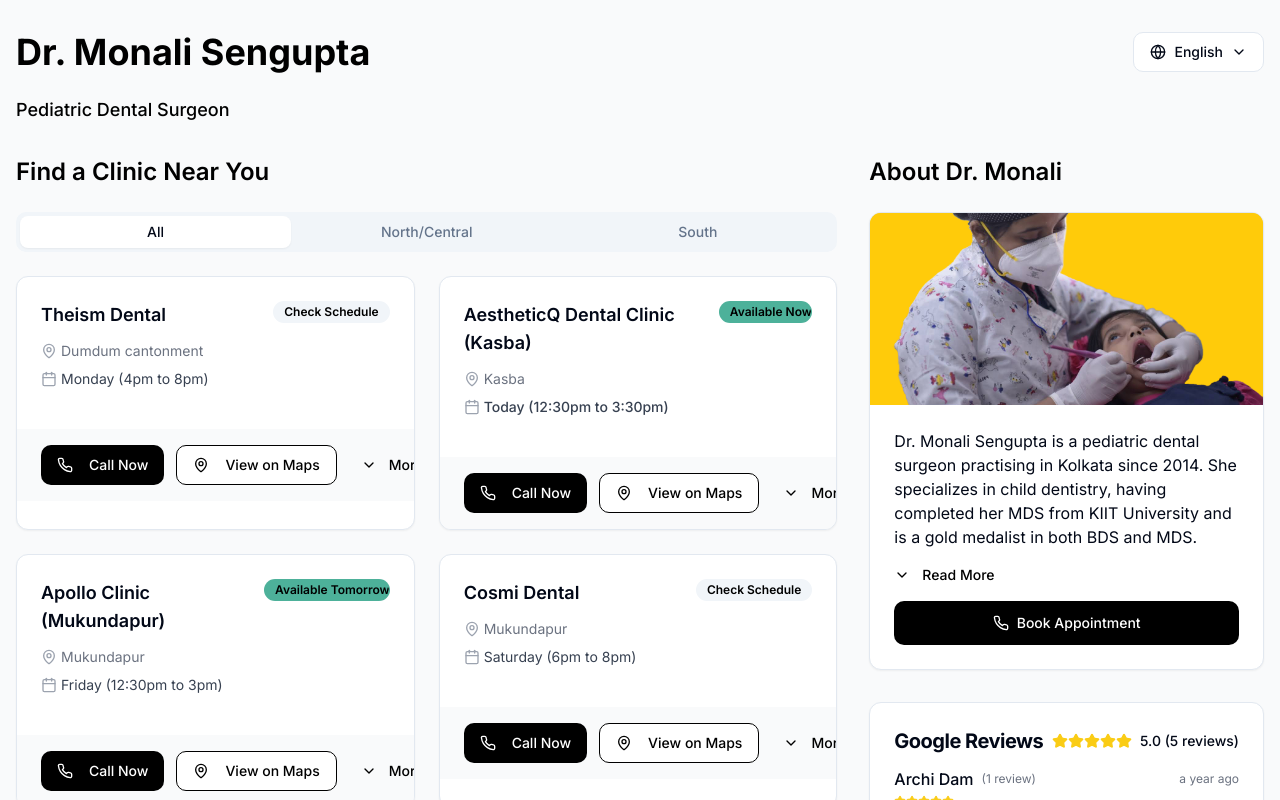
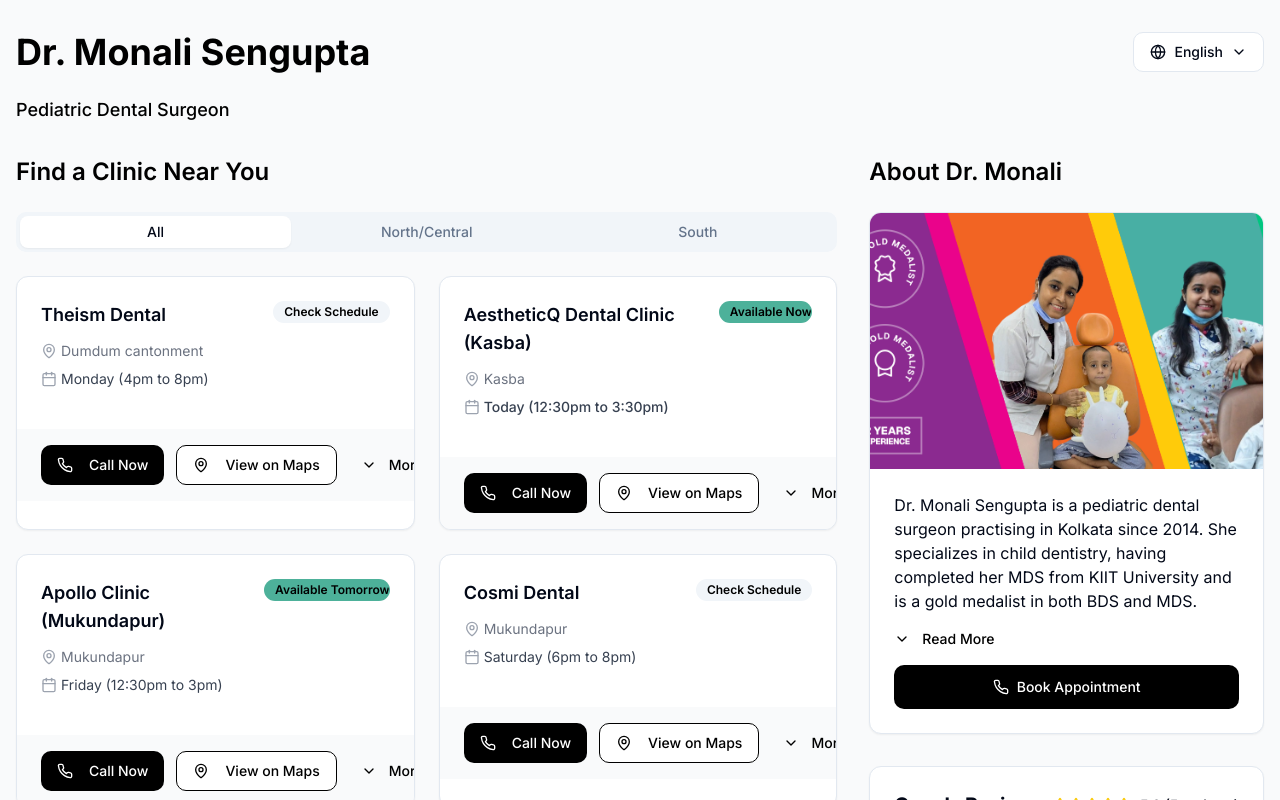
Before and after one commit to joydeeproni/dentist-monali, a Next.js app: page / in a window 1280 px wide. Shown: the top 800 px of the page. Built offline with nearby package versions, Linux system fonts and the light colour scheme.

Commit message:
feat: add vibrant banner to Dr. Monali's About section
Enhance profile with colorful banner showcasing credentials and experience.

Co-authored-by: Joydeep Sengupta <10174388+joydeeproni@users.noreply.github.com>

```diff
--- a/components/doctor-profile.tsx
+++ b/components/doctor-profile.tsx
@@ -11,10 +11,10 @@ export function DoctorProfile() {
 
   return (
     <Card className="overflow-hidden">
-      <div className="relative w-full h-48 bg-yellow-400">
+      <div className="relative w-full h-56 md:h-64">
         <Image
-          src="/images/doctor-banner.png"
-          alt="Dr. Monali treating a child patient"
+          src="/images/about-banner.png"
+          alt="Dr. Monali Sengupta - Gold Medalist with 12 years experience"
           fill
           className="object-cover"
           priority
```
Also changed, not shown: public/images/about-banner.png (added).
